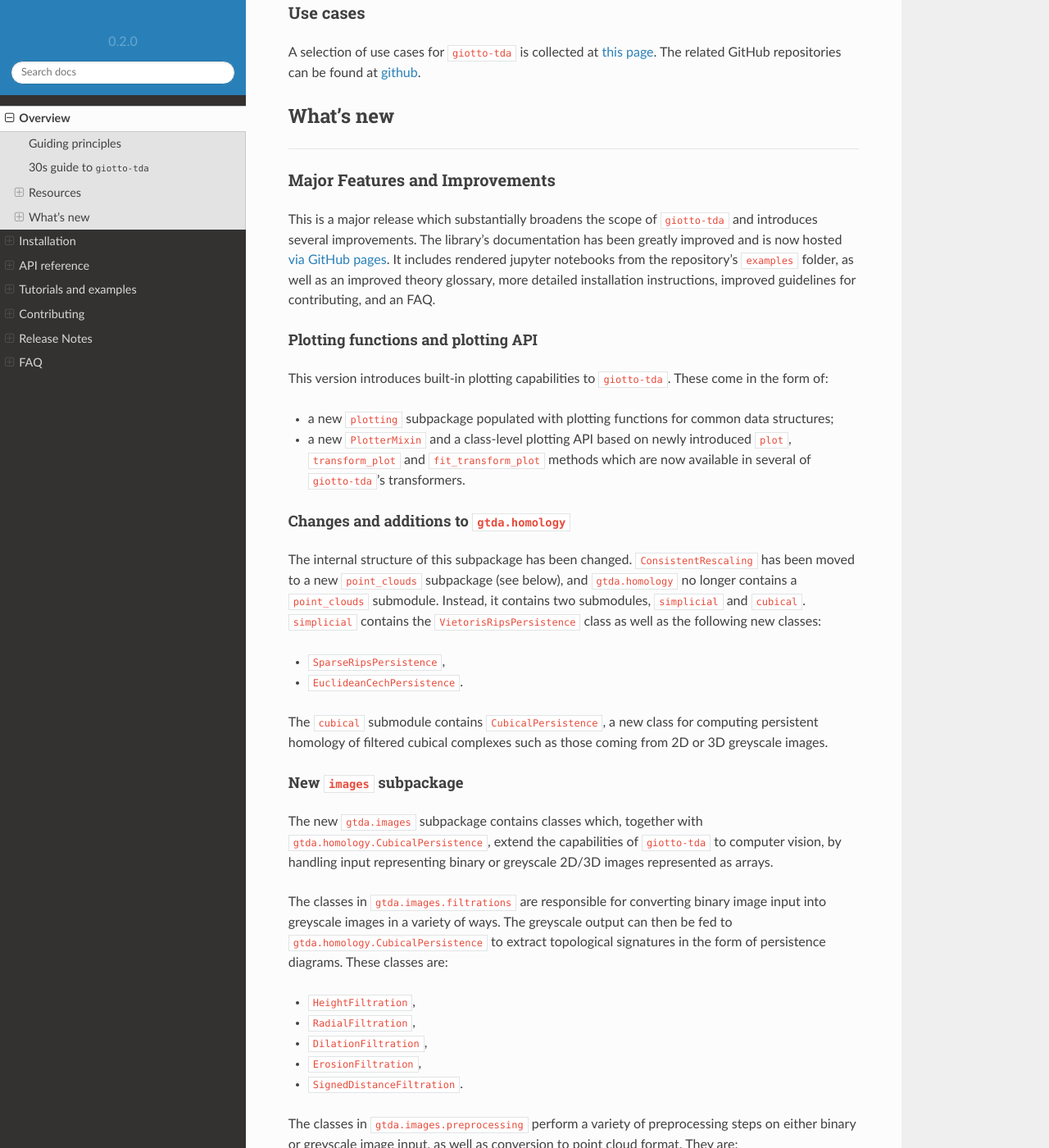
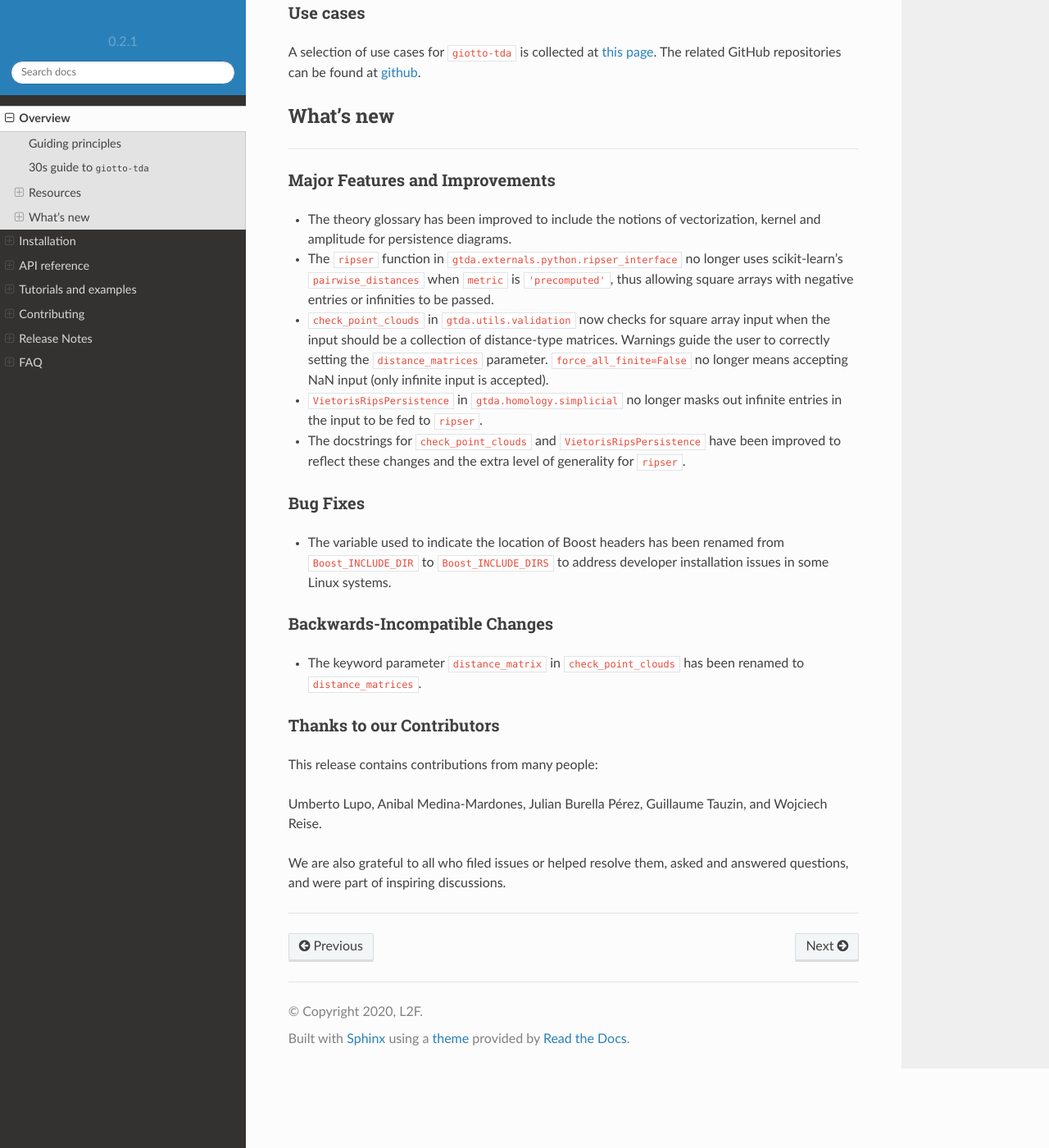
Before and after one commit to giotto-ai/giotto-tda, a Sphinx documentation site: the page built from doc/library.rst, in a window 1280 px wide and 1400 px high, scrolled down 2519 px. Shown: the whole window at 82% size. Built offline with Sphinx 7.4.7 and the Read the Docs theme 2.0.0, drawn with Linux system fonts in a browser that asks for light colours; pages that are not in the unit, such as notebooks, are missing from menus; comment, search, counter and statistics services are not loaded; the version number is read from the project's files by our own code; some of the changed text lies outside the part shown.

Commit message:
Prepare release 0.2.1 (#391)

```diff
--- a/doc/library.rst
+++ b/doc/library.rst
@@ -114,5 +114,5 @@ What's new
 
 .. include::
    release.rst
-   :start-after: Release 0.2.0
-   :end-before: Release 0.1.4
+   :start-after: Release 0.2.1
+   :end-before: Release 0.2.0
--- a/doc/release.rst
+++ b/doc/release.rst
@@ -4,6 +4,45 @@ Release Notes
 #############
 
 .. _stable:
+
+*************
+Release 0.2.1
+*************
+
+Major Features and Improvements
+===============================
+
+-  The theory glossary has been improved to include the notions of vectorization, kernel and amplitude for persistence diagrams.
+-  The ``ripser`` function in ``gtda.externals.python.ripser_interface`` no longer uses scikit-learn's ``pairwise_distances`` when
+   ``metric`` is ``'precomputed'``, thus allowing square arrays with negative entries or infinities to be passed.
+-  ``check_point_clouds`` in ``gtda.utils.validation`` now checks for square array input when the input should be a collection of
+   distance-type matrices. Warnings guide the user to correctly setting the ``distance_matrices`` parameter. ``force_all_finite=False``
+   no longer means accepting NaN input (only infinite input is accepted).
+-  ``VietorisRipsPersistence`` in ``gtda.homology.simplicial`` no longer masks out infinite entries in the input to be fed to
+   ``ripser``.
+-  The docstrings for ``check_point_clouds`` and ``VietorisRipsPersistence`` have been improved to reflect these changes and the
+   extra level of generality for ``ripser``.
+
+Bug Fixes
+=========
+
+-  The variable used to indicate the location of Boost headers has been renamed from ``Boost_INCLUDE_DIR`` to ``Boost_INCLUDE_DIRS``
+   to address developer installation issues in some Linux systems.
+
+Backwards-Incompatible Changes
+==============================
+
+-  The keyword parameter ``distance_matrix`` in ``check_point_clouds`` has been renamed to ``distance_matrices``.
+
+Thanks to our Contributors
+==========================
+
+This release contains contributions from many people:
+
+Umberto Lupo, Anibal Medina-Mardones, Julian Burella Pérez, Guillaume Tauzin, and Wojciech Reise.
+
+We are also grateful to all who filed issues or helped resolve them, asked and answered questions, and were part of
+inspiring discussions.
 
 *************
 Release 0.2.0
--- a/gtda/_version.py
+++ b/gtda/_version.py
@@ -19,4 +19,4 @@ Topological Data Analysis in a machine learning framework."""
 # 'X.Y.dev0' is the canonical version of 'X.Y.dev'
 #
 
-__version__ = '0.2.0'
+__version__ = '0.2.1'
--- a/setup.py
+++ b/setup.py
@@ -29,7 +29,7 @@ MAINTAINER = 'Umberto Lupo, Lewis Tunstall'
 MAINTAINER_EMAIL = 'maintainers@giotto.ai'
 URL = 'https://github.com/giotto-ai/giotto-tda'
 LICENSE = 'GNU AGPLv3'
-DOWNLOAD_URL = 'https://github.com/giotto-ai/giotto-tda/tarball/v0.2.0'
+DOWNLOAD_URL = 'https://github.com/giotto-ai/giotto-tda/tarball/v0.2.1'
 VERSION = __version__  # noqa
 CLASSIFIERS = ['Intended Audience :: Science/Research',
                'Intended Audience :: Developers',
```
